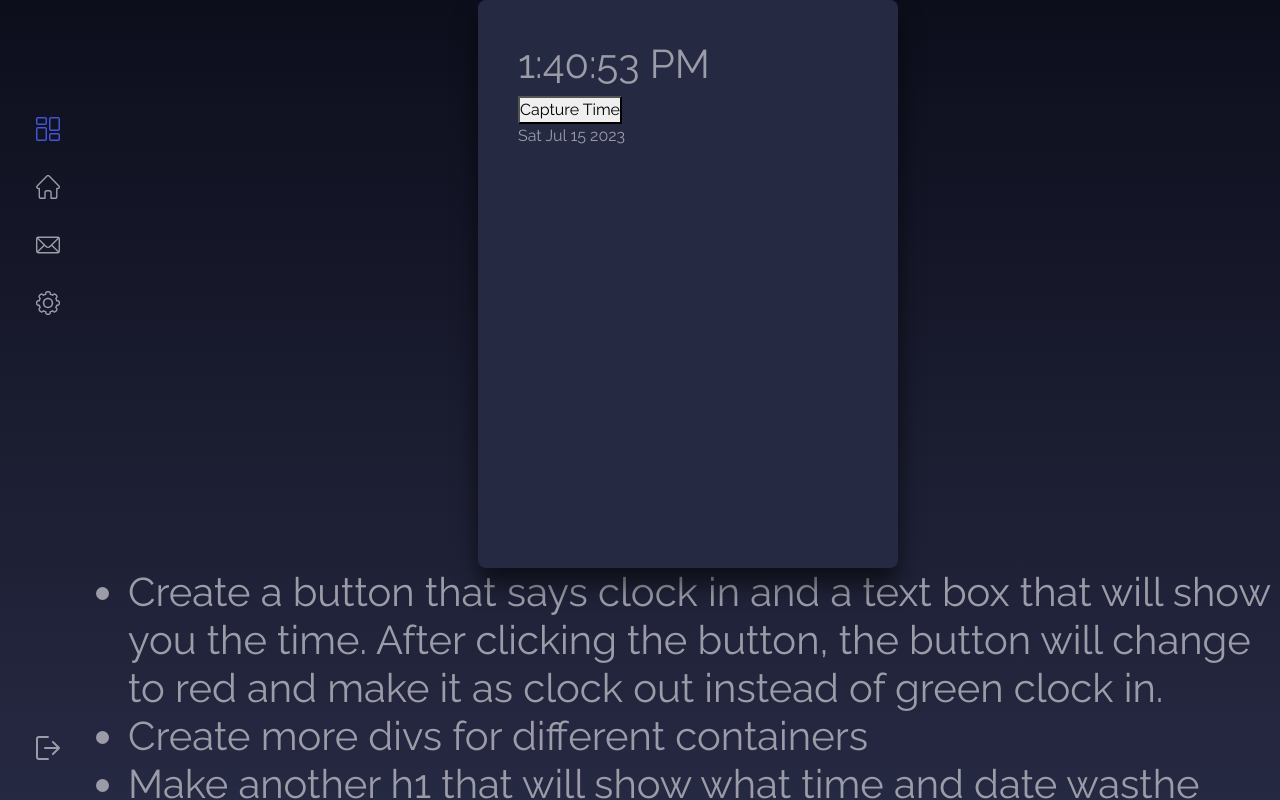
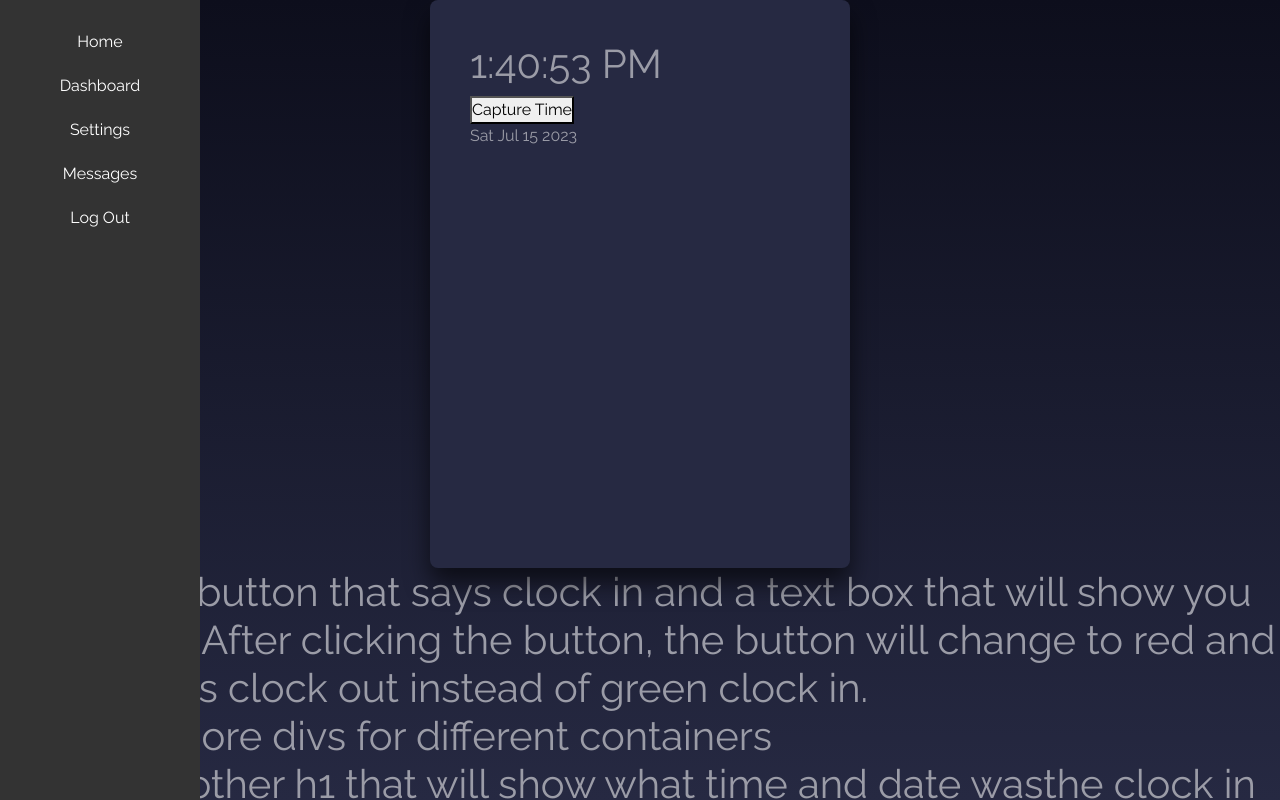
Before and after one commit to toperrrrrrrr/pos, a React (Create React App) app: page /dashboard in a window 1280 px wide. Built offline with nearby package versions, Linux system fonts and the light colour scheme.

Commit message:
Dashboard revamp

```diff
--- a/src/components/Alerts/Alerts.css
+++ b/src/components/Alerts/Alerts.css
@@ -1,4 +1,3 @@
-
 .confirmation-overlay {
   position: fixed;
   top: 0;
@@ -35,8 +34,6 @@
   margin-left: 10px;
 }
 
-
-
 .alert-button {
   top: 0;
   margin: 5px;
@@ -49,7 +46,6 @@
   border-width: 0 6px 6px 0;
   display: inline-block;
 }
-
 
 .alert-btn {
   text-align: center;
--- a/src/components/Dashboard.css
+++ b/src/components/Dashboard.css
@@ -45,7 +45,7 @@ h1 {
 .wrapper {
   display: flex;
   height: 100vh;
-  overflow: hidden;
+  overflow:auto;
   margin: 0 auto;
 }
 
--- a/src/components/Dashboard.js
+++ b/src/components/Dashboard.js
@@ -3,6 +3,7 @@ import { useNavigate } from "react-router-dom";
 import "./Dashboard.css";
 import Alerts from "./Alerts/Alerts";
 import Clock from "./Clock";
+import Sidebar from "./Sidebar";
 
 const Dashboard = ({ capturedtime }) => {
   const navigate = useNavigate();
@@ -33,7 +34,7 @@ const Dashboard = ({ capturedtime }) => {
   return (
     <div className="screen-bg">
       <div class="wrapper ">
-        <div class="left-side">
+        {/* <div class="left-side">
           <svg
             viewBox="0 0 512 512"
             fill="currentColor"
@@ -61,7 +62,8 @@ const Dashboard = ({ capturedtime }) => {
             <path d="M255.2 468.6H63.8a21.3 21.3 0 01-21.3-21.2V64.6c0-11.7 9.6-21.2 21.3-21.2h191.4a21.2 21.2 0 100-42.5H63.8A63.9 63.9 0 000 64.6v382.8A63.9 63.9 0 0063.8 511H255a21.2 21.2 0 100-42.5z" />
             <path d="M505.7 240.9L376.4 113.3a21.3 21.3 0 10-29.9 30.3l92.4 91.1H191.4a21.2 21.2 0 100 42.6h247.5l-92.4 91.1a21.3 21.3 0 1029.9 30.3l129.3-127.6a21.3 21.3 0 000-30.2z" />{" "}
           </svg>
-        </div>
+        </div> */}
+           <Sidebar />
 
         <div>
           <div className="dashboard-box">
@@ -100,7 +102,6 @@ const Dashboard = ({ capturedtime }) => {
                   make sure that every actions are being logged into the back
                   end
                 </li>
-
               </h1>
             </ul>
           </div>
--- /dev/null
+++ b/src/components/Sidebar.css
@@ -0,0 +1,39 @@
+/* Sidebar.css */
+
+body {
+    margin: 0;
+    padding: 0;
+  }
+
+  .sidebar {
+    width: 80px;
+    height: 100vh;
+    background-color: #333;
+    transition: width 0.3s;
+    position: fixed;
+    left: 0;
+    top: 0;
+  }
+
+  .sidebar:hover {
+    width: 200px;
+  }
+
+  .sidebar-content {
+    display: flex;
+    flex-direction: column;
+    align-items: center;
+    padding-top: 20px;
+  }
+
+  .sidebar a {
+    color: white;
+    text-decoration: none;
+    padding: 10px 0;
+    width: 100%;
+    text-align: center;
+  }
+
+  .sidebar a:hover {
+    background-color: #555;
+  }
--- /dev/null
+++ b/src/components/Sidebar.js
@@ -0,0 +1,20 @@
+// Sidebar.js
+
+import React from "react";
+import "./Sidebar.css"; // Import the CSS file for styles
+
+const Sidebar = () => {
+  return (
+    <div className="sidebar">
+      <div className="sidebar-content">
+        <a href="#">Home</a>
+        <a href="#">Dashboard</a>
+        <a href="#">Settings</a>
+        <a href="#">Messages</a>
+        <a href="#">Log Out</a>
+      </div>
+    </div>
+  );
+};
+
+export default Sidebar;
```
Lines whose indentation alone changed are shown as unchanged.
